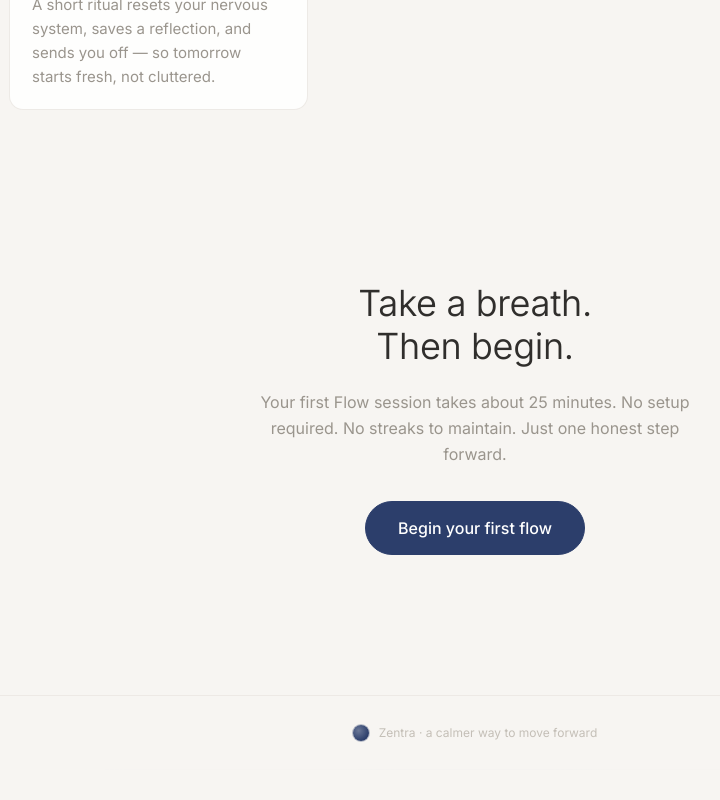
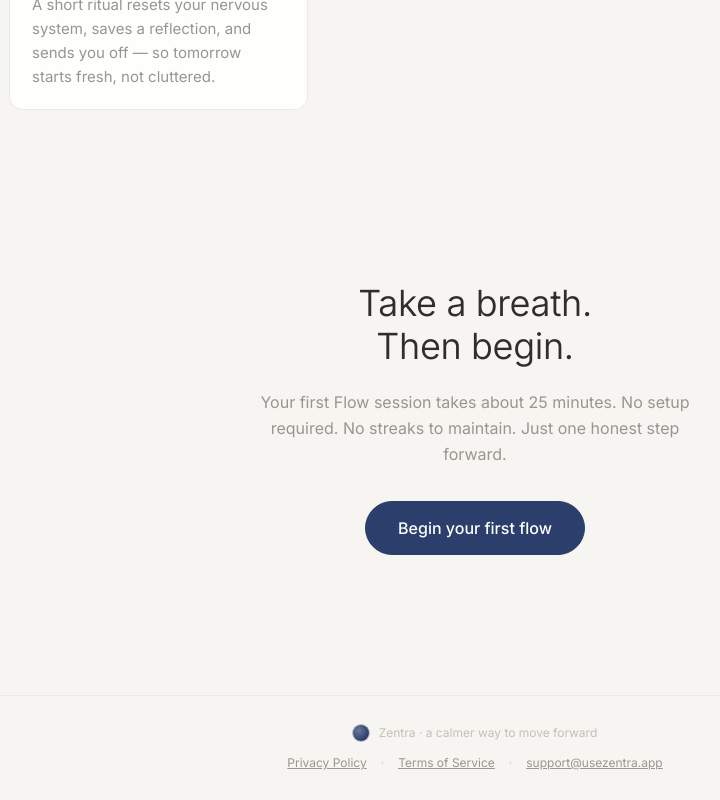
Before and after one commit to cmsgraham/zentra, a Next.js app in the folder apps/web/: page /welcome in a window 1280 px wide. Shown: the part 4364-5164 px from the top of the page, without its empty margins (165-885 px from the left). Before the commit the page ends 5134 px from the top, so only its background shows below. Built offline with nearby package versions, Linux system fonts and the light colour scheme.

Commit message:
feat(legal): link Privacy/Terms from home + welcome footer; prep Google Search Console verification meta

```diff
--- a/apps/web/app/layout.tsx
+++ b/apps/web/app/layout.tsx
@@ -11,6 +11,12 @@ export const metadata: Metadata = {
     ],
     shortcut: '/zentra_logo_azul.png',
     apple: '/zentra_logo_azul.png',
+  },
+  // Google Search Console domain ownership verification.
+  // Set NEXT_PUBLIC_GOOGLE_SITE_VERIFICATION in apps/web env to the token
+  // shown by Search Console (the value of the `content` attribute).
+  verification: {
+    google: process.env.NEXT_PUBLIC_GOOGLE_SITE_VERIFICATION || undefined,
   },
 };
 
--- a/apps/web/app/page.tsx
+++ b/apps/web/app/page.tsx
@@ -2,6 +2,7 @@
 
 import { useEffect } from 'react';
 import { useRouter } from 'next/navigation';
+import Link from 'next/link';
 import { useAuth } from '@/lib/auth';
 
 export default function HomePage() {
@@ -17,8 +18,18 @@ export default function HomePage() {
   }, [user, loading, router]);
 
   return (
-    <div className="flex items-center justify-center min-h-screen">
+    <div className="flex flex-col items-center justify-center min-h-screen gap-8">
       <div className="animate-pulse text-[var(--ink-text-muted)] text-lg">Loading…</div>
+      <nav
+        aria-label="Site"
+        className="text-xs text-[var(--ink-text-muted)] flex gap-3 items-center"
+      >
+        <Link href="/welcome" className="underline">About Zentra</Link>
+        <span aria-hidden>·</span>
+        <Link href="/legal/privacy" className="underline">Privacy Policy</Link>
+        <span aria-hidden>·</span>
+        <Link href="/legal/terms" className="underline">Terms of Service</Link>
+      </nav>
     </div>
   );
 }
--- a/apps/web/app/welcome/page.tsx
+++ b/apps/web/app/welcome/page.tsx
@@ -384,6 +384,28 @@ export default function WelcomePage() {
           <Sigil small />
           <span>Zentra · a calmer way to move forward</span>
         </div>
+        <div
+          style={{
+            marginTop: 12,
+            display: 'flex',
+            gap: 14,
+            justifyContent: 'center',
+            alignItems: 'center',
+            fontSize: '0.75rem',
+          }}
+        >
+          <Link href="/legal/privacy" style={{ color: 'var(--ink-text-muted)', textDecoration: 'underline' }}>
+            Privacy Policy
+          </Link>
+          <span aria-hidden style={{ color: 'var(--ink-text-faint)' }}>·</span>
+          <Link href="/legal/terms" style={{ color: 'var(--ink-text-muted)', textDecoration: 'underline' }}>
+            Terms of Service
+          </Link>
+          <span aria-hidden style={{ color: 'var(--ink-text-faint)' }}>·</span>
+          <a href="mailto:support@usezentra.app" style={{ color: 'var(--ink-text-muted)', textDecoration: 'underline' }}>
+            support@usezentra.app
+          </a>
+        </div>
       </footer>
     </div>
   );
```
